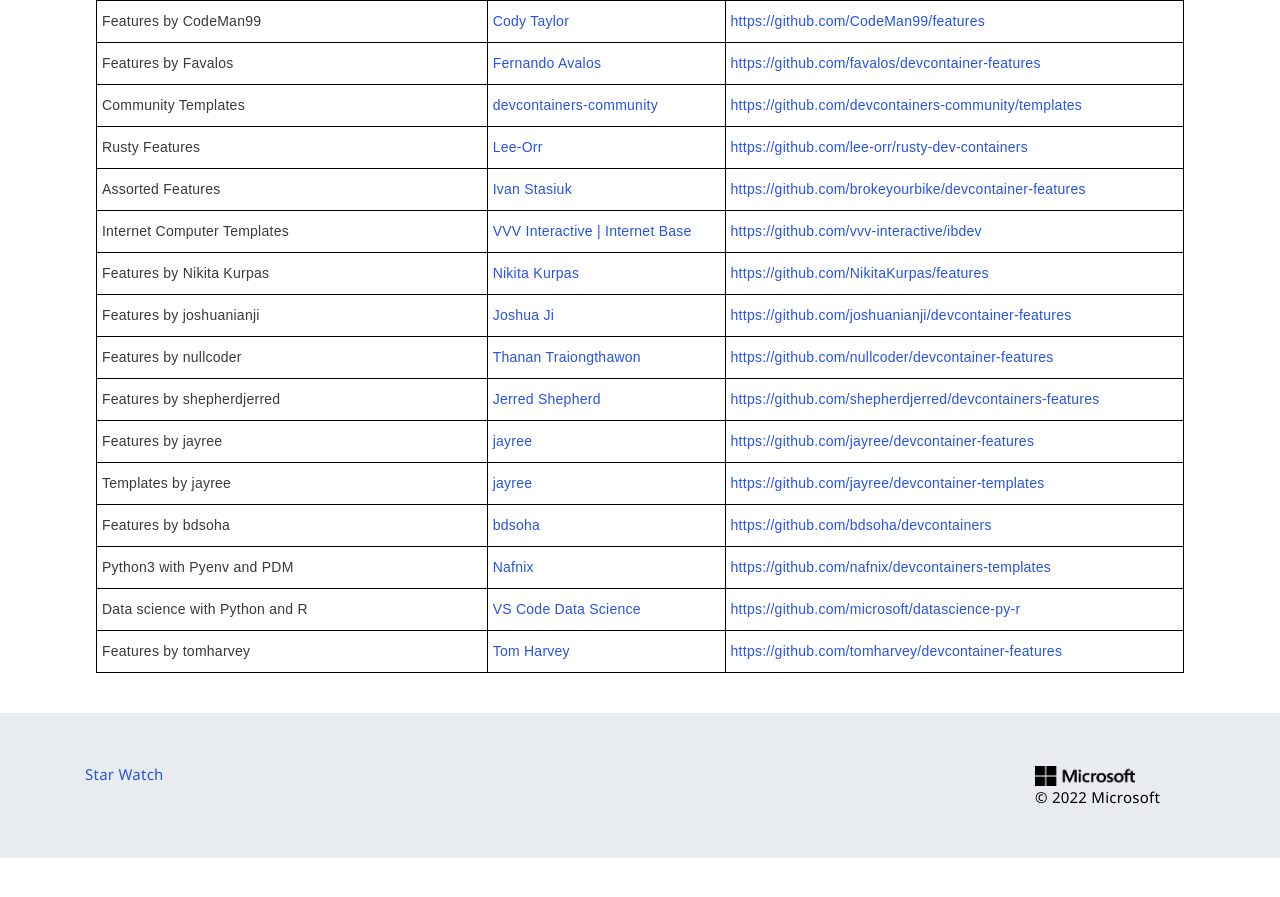
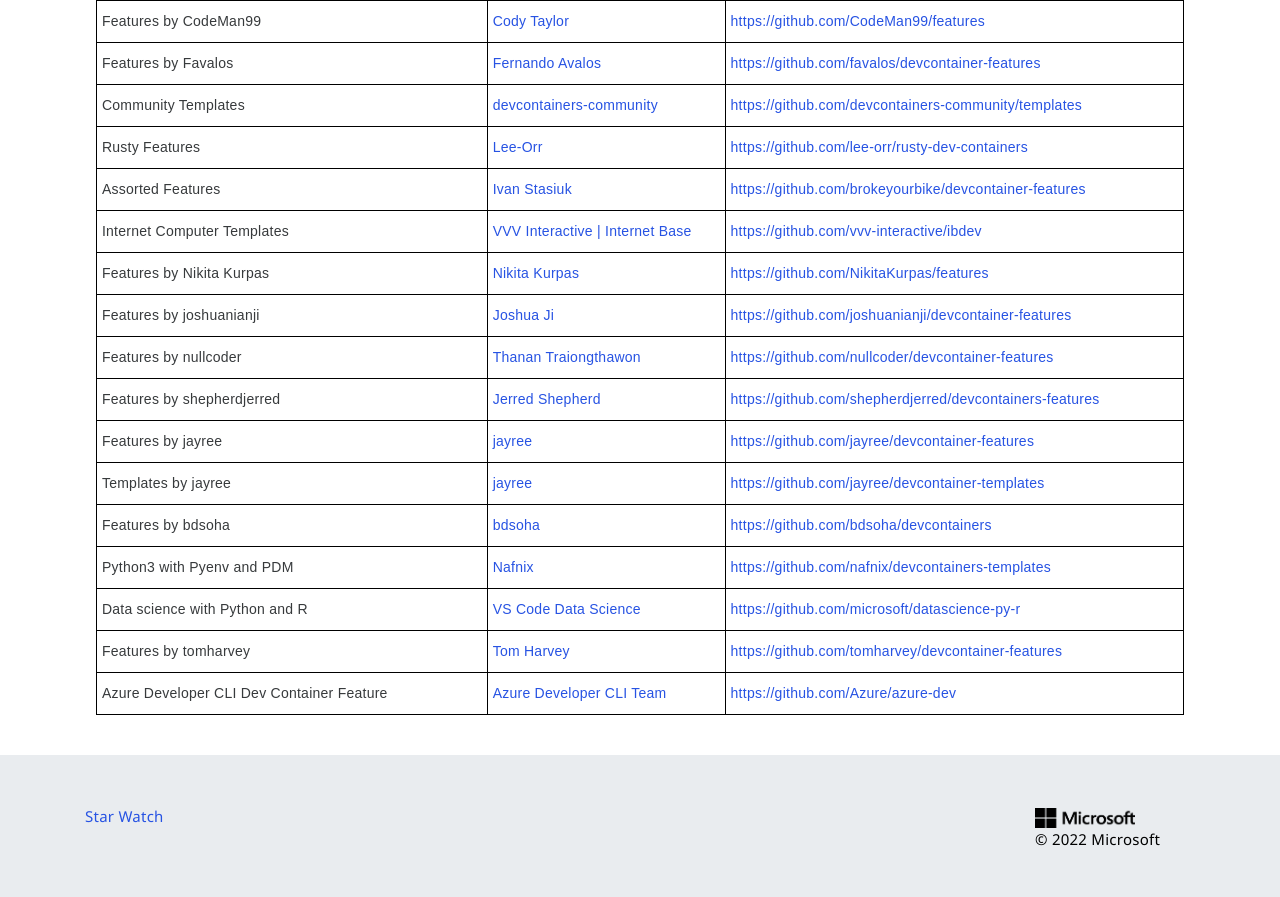
Before and after one commit to devcontainers/devcontainers.github.io, a Jekyll site: the page built from collections.html, in a window 1280 px wide and 900 px high, scrolled down 3652 px. Shown: the top 897 px of the window. Built offline with Jekyll 4.4.1, drawn with Linux system fonts in a browser that asks for light colours; nearby versions of some CDN libraries; comment, search, counter and statistics services are not loaded; before the commit the page ends 4510 px from its top, so only the background shows below that.

Commit message:
add azd devcontainer feature (#252)
* add azd

* Update _data/collection-index.yml

Co-authored-by: Samruddhi Khandale <samruddhikhandale@github.com>

---------

Co-authored-by: Samruddhi Khandale <samruddhikhandale@github.com>

```diff
--- a/_data/collection-index.yml
+++ b/_data/collection-index.yml
@@ -473,3 +473,8 @@
   contact: https://github.com/tomharvey/devcontainer-features/issues
   repository: https://github.com/tomharvey/devcontainer-features
   ociReference: ghcr.io/tomharvey/devcontainer-features
+- name: Azure Developer CLI Dev Container Feature
+  maintainer: Azure Developer CLI Team
+  contact: https://github.com/Azure/azure-dev/issues
+  repository: https://github.com/Azure/azure-dev
+  ociReference: ghcr.io/azure/azure-dev
```
